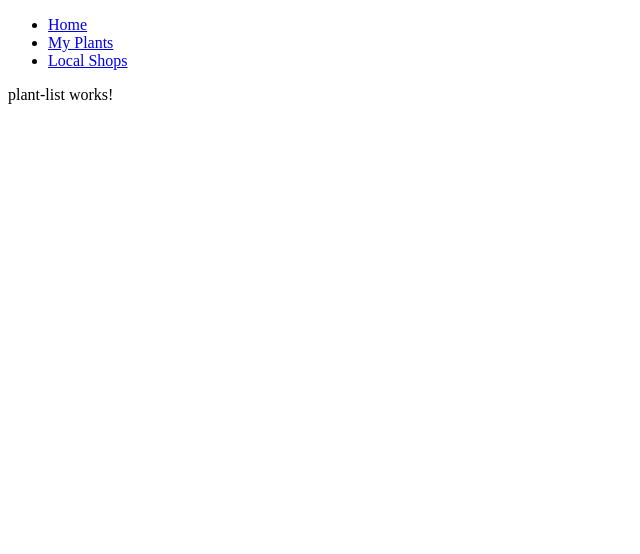
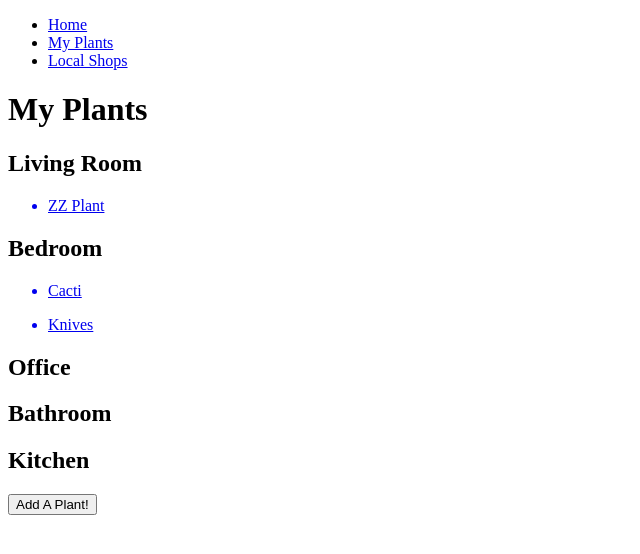
Before and after one commit to ellengreen/Sprout, an Angular app: page /plants in a window 1280 px wide. Shown: the top 554 px of the page, without its empty margins (0-640 px from the left). Built offline with nearby package versions, Linux system fonts and the light colour scheme.

Commit message:
populated plant-list view with lists of plants, organized by their location. router in place to go to details

```diff
--- a/src/app/plant-list/plant-list.component.html
+++ b/src/app/plant-list/plant-list.component.html
@@ -1 +1,48 @@
-<p>plant-list works!</p>
+<h1>My Plants</h1>
+
+ <h2>Living Room</h2>
+  <ng-container *ngFor="let plant of plants; index as plantId">
+    <a [routerLink]="['/plants', plantId]" *ngIf="plant.location === 'Living Room'">
+      <ul>
+        <li>{{plant.name}}</li>
+      </ul>
+    </a>
+  </ng-container>
+
+<h2>Bedroom</h2>
+  <ng-container *ngFor="let plant of plants; index as plantId">
+    <a [routerLink]="['/plants', plantId]" *ngIf="plant.location === 'Bedroom'">
+      <ul>
+        <li>{{plant.name}}</li>
+      </ul>
+    </a>
+ </ng-container>
+
+ <h2>Office</h2>
+  <ng-container *ngFor="let plant of plants; index as plantId">
+    <a [routerLink]="['/plants', plantId]" *ngIf="plant.location === 'Office'">
+      <ul>
+        <li>{{plant.name}}</li>
+      </ul>
+    </a>
+ </ng-container>
+
+ <h2>Bathroom</h2>
+  <ng-container *ngFor="let plant of plants; index as plantId">
+    <a [routerLink]="['/plants', plantId]" *ngIf="plant.location === 'Bathroom'">
+      <ul>
+        <li>{{plant.name}}</li>
+      </ul>
+    </a>
+ </ng-container>
+
+ <h2>Kitchen</h2>
+  <ng-container *ngFor="let plant of plants; index as plantId">
+    <a [routerLink]="['/plants', plantId]" *ngIf="plant.location === 'Kitchen'">
+      <ul>
+        <li>{{plant.name}}</li>
+      </ul>
+    </a>
+ </ng-container>
+
+ <button type="button" class="btn btn-dark btn-circle btn-xl">Add A Plant!</button>
--- a/src/app/plant-list/plant-list.component.ts
+++ b/src/app/plant-list/plant-list.component.ts
@@ -1,4 +1,5 @@
 import { Component, OnInit } from '@angular/core';
+import { Plants } from '../plants';
 
 @Component({
   selector: 'app-plant-list',
@@ -7,6 +8,7 @@ import { Component, OnInit } from '@angular/core';
 })
 export class PlantListComponent implements OnInit {
 
+  plants = Plants;
   constructor() { }
 
   ngOnInit() {
```
